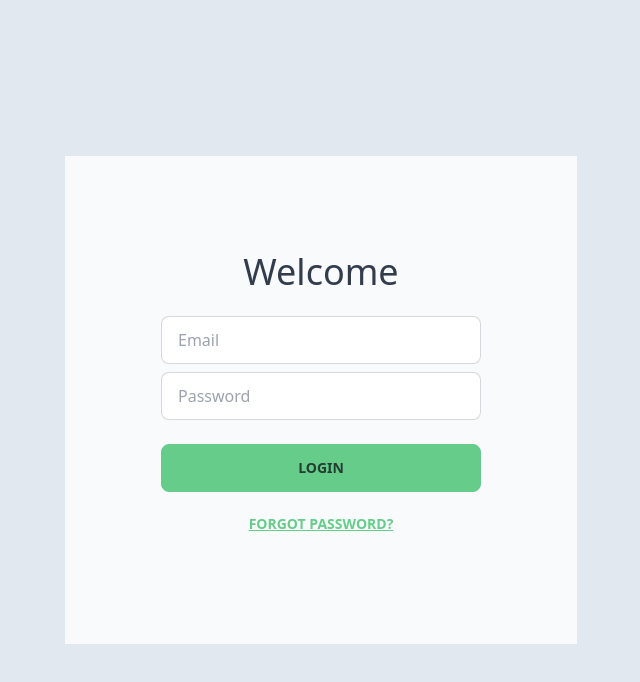
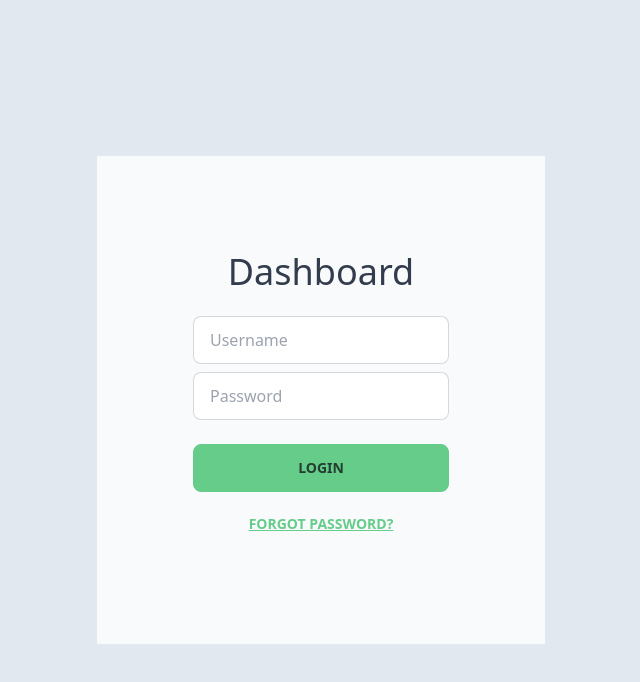
Before and after one commit to thanapatsan/minidash, a Next.js app: page / in a window 1280 px wide. Shown: the top 682 px of the page, without its empty margins (319-959 px from the left). Built offline with nearby package versions, Linux system fonts and the light colour scheme.

Commit message:
init firebase

```diff
--- a/package.json
+++ b/package.json
@@ -12,6 +12,7 @@
     "autoprefixer": "10.4.14",
     "eslint": "8.45.0",
     "eslint-config-next": "13.4.10",
+    "firebase": "^10.1.0",
     "next": "13.4.10",
     "postcss": "8.4.26",
     "react": "18.2.0",
--- a/pages/index.js
+++ b/pages/index.js
@@ -7,20 +7,28 @@ export default function Index() {
   return (
     <main className="h-screen bg-slate-200 flex justify-center items-center">
       <div className="bg-slate-50 max-w-screen-md p-24">
-        <div className="max-w-xs">
-          <h1 className="text-4xl text-center mb-6">Welcome </h1>
+        <div className="w-64">
+          <h1 className="text-4xl text-center mb-6">Dashboard</h1>
+          <form className="form-control gap-2 ">
             <input
-            type="email"
-            placeholder="Email"
-            className="input input-bordered w-full "
+              type="text"
+              placeholder="Username"
+              name="username"
+              id="username"
+              className="input input-bordered w-full"
             />
             <input
               type="password"
               placeholder="Password"
-            className="input input-bordered w-full mt-2"
+              name="password"
+              id="password"
+              className="input input-bordered w-full"
             />
-          <button className="btn btn-primary w-full mt-6">login</button>
+          </form>
+          <div className="gap-1 mt-6">
+            <button className="btn btn-primary w-full">login</button>
             <a className="btn btn-link w-full mt-2">forgot password?</a>
+          </div>
         </div>
       </div>
     </main>
```
Also changed, not shown: firebase.js (added, +28 -0 lines), 2 other files (tests, documents, lock files or other folders). Lines whose indentation alone changed are shown as unchanged.
